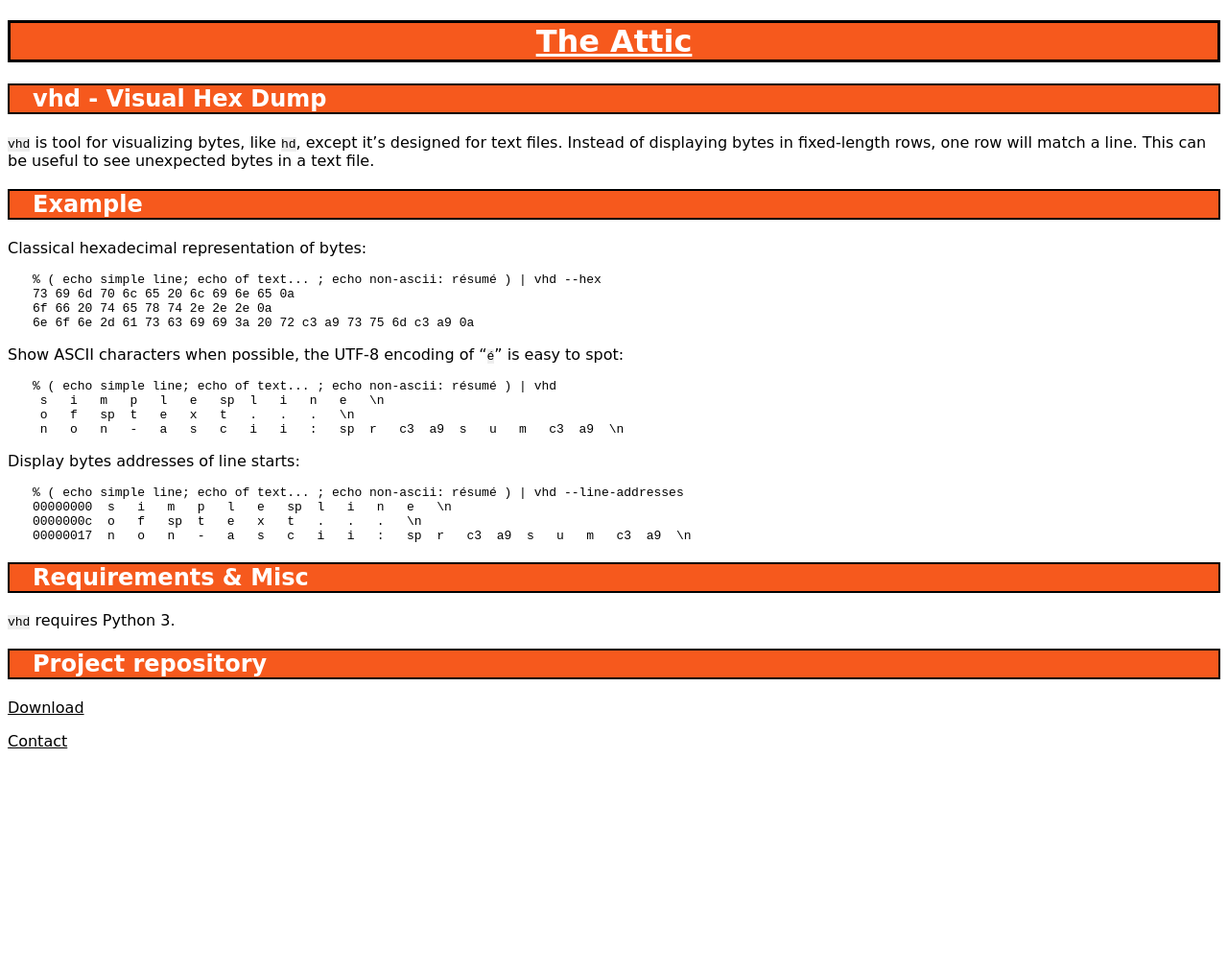
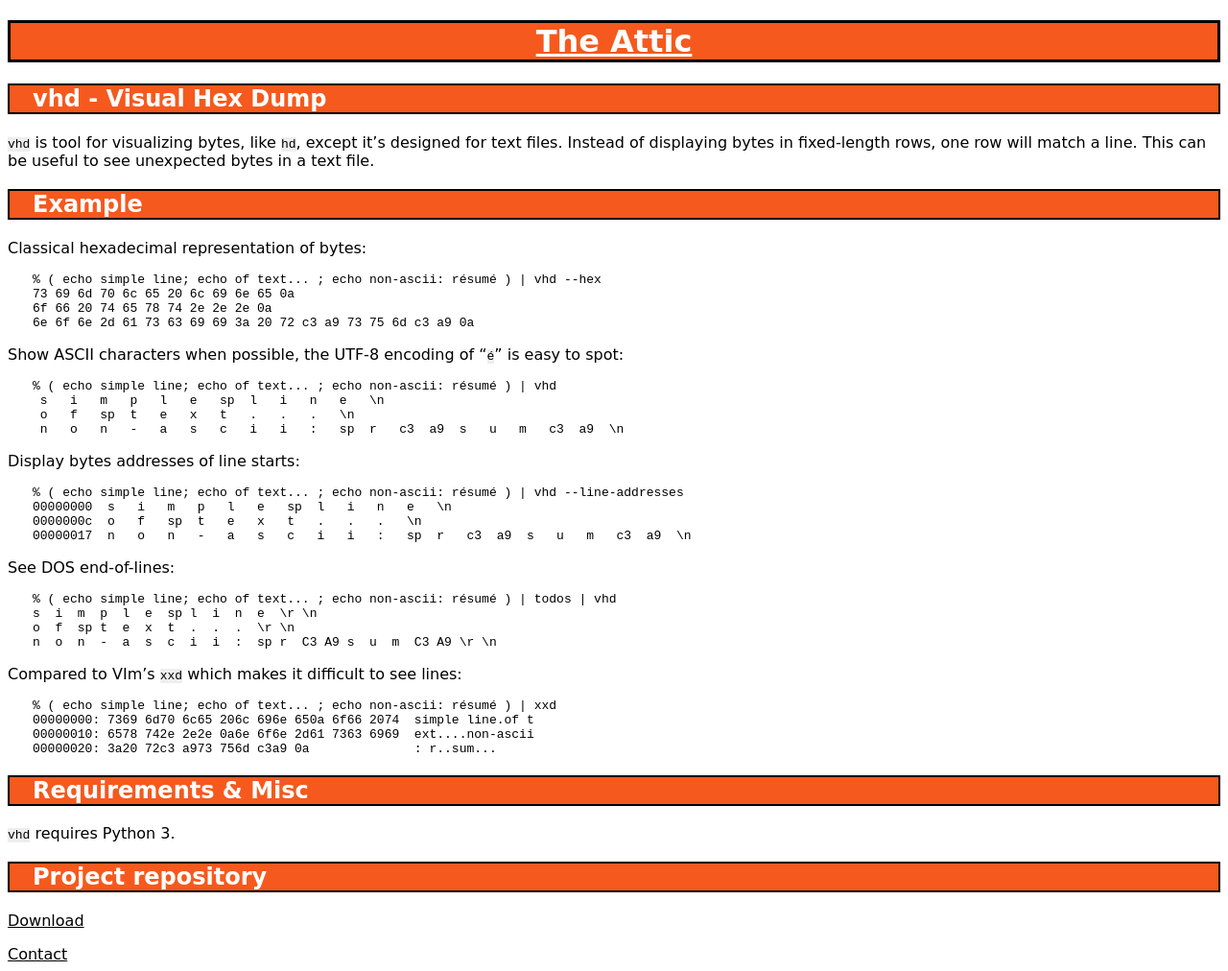
Before and after one commit to hydrargyrum/hydrargyrum.github.io, a Jekyll site: the page built from vhd/index.md, in a window 1280 px wide. Shown: the whole page at 96% size. Built offline with Jekyll 4.4.1, drawn with Linux system fonts in a browser that asks for light colours; before the commit the page ends 900 px from its top, so only the background shows below that.

Commit message:
vhd: give other examples

```diff
--- a/vhd/index.md
+++ b/vhd/index.md
@@ -33,6 +33,20 @@ Display bytes addresses of line starts:
 	0000000c  o   f   sp  t   e   x   t   .   .   .   \n
 	00000017  n   o   n   -   a   s   c   i   i   :   sp  r   c3  a9  s   u   m   c3  a9  \n
 
+See DOS end-of-lines:
+
+	% ( echo simple line; echo of text... ; echo non-ascii: résumé ) | todos | vhd
+	s  i  m  p  l  e  sp l  i  n  e  \r \n
+	o  f  sp t  e  x  t  .  .  .  \r \n
+	n  o  n  -  a  s  c  i  i  :  sp r  C3 A9 s  u  m  C3 A9 \r \n
+
+Compared to VIm's `xxd` which makes it difficult to see lines:
+
+	% ( echo simple line; echo of text... ; echo non-ascii: résumé ) | xxd
+	00000000: 7369 6d70 6c65 206c 696e 650a 6f66 2074  simple line.of t
+	00000010: 6578 742e 2e2e 0a6e 6f6e 2d61 7363 6969  ext....non-ascii
+	00000020: 3a20 72c3 a973 756d c3a9 0a              : r..sum...
+
 # Requirements & Misc
 
 `vhd` requires Python 3.
```
Also changed, not shown: other parts of vhd/index.md (+1 -1 lines).
